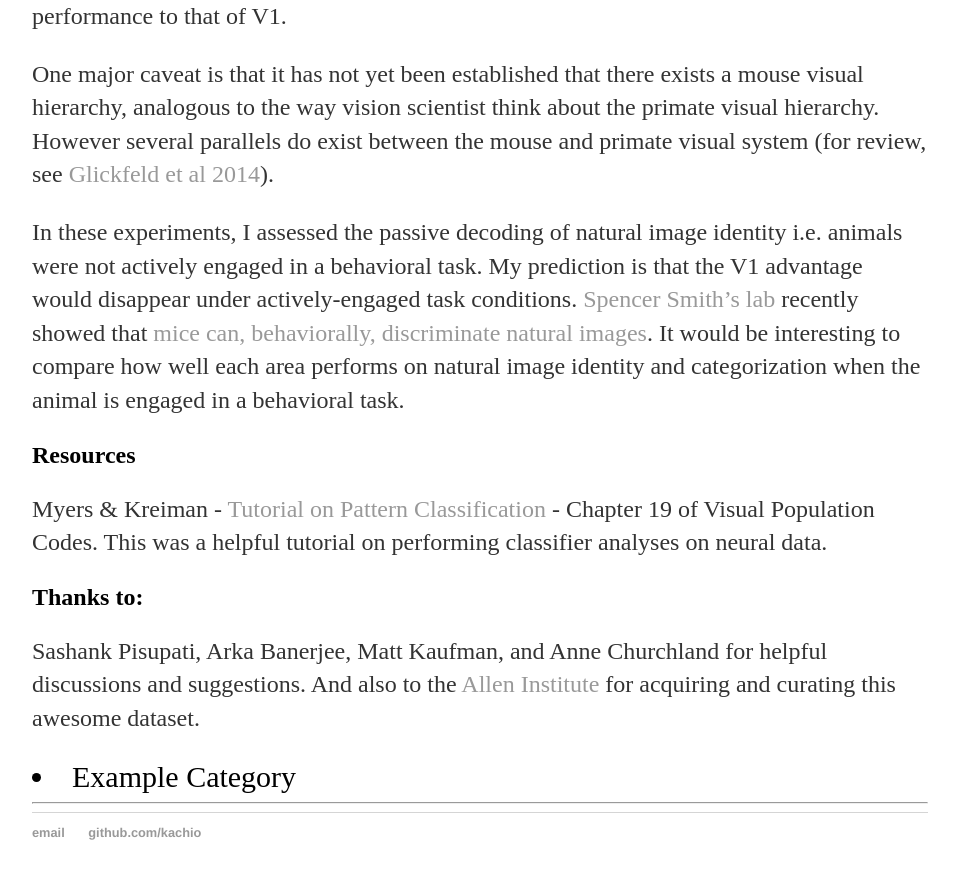
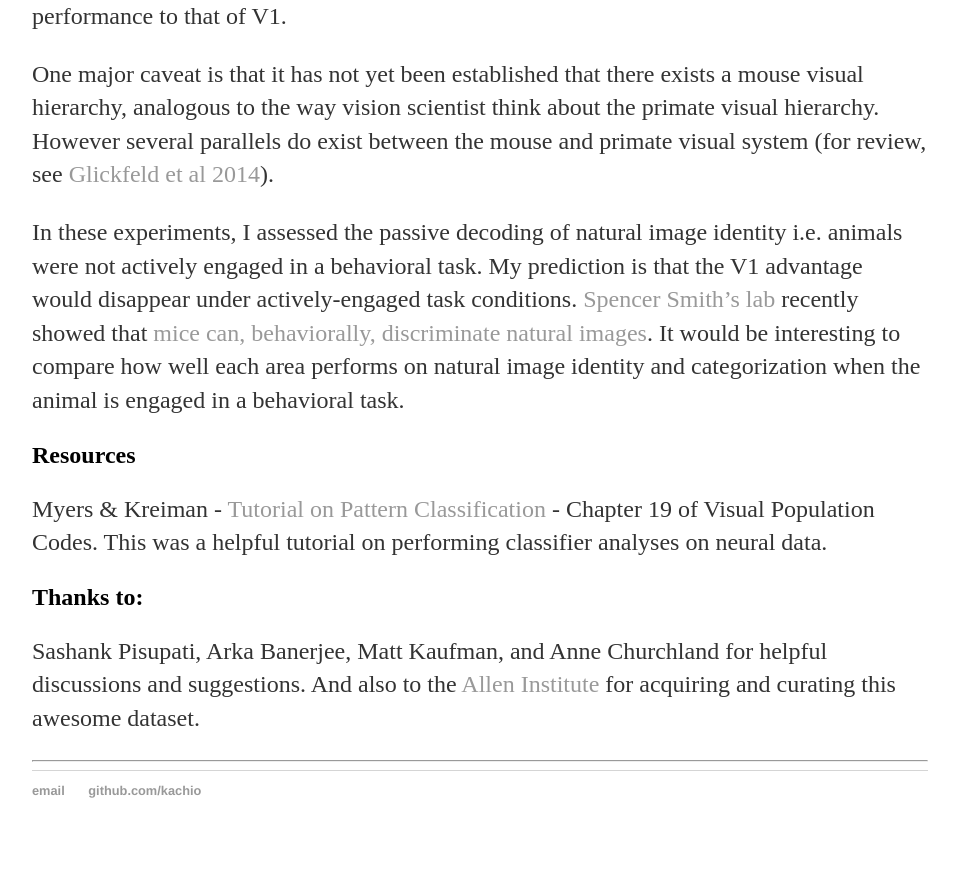
Before and after one commit to kachiO/kachio.github.io, a Jekyll site: the page built from _posts/2016-12-10-Decoding-Identity-of-Natural-Images.markdown, in a window 1280 px wide and 900 px high, scrolled down 7098 px. Shown: the top 879 px of the window, without its empty margins (160-1116 px from the left). Built offline with Jekyll 4.4.1, drawn with Linux system fonts in a browser that asks for light colours; after the commit the page ends 7956 px from its top, so only the background shows below that.

Commit message:
Update 2016-12-10-Decoding-Identity-of-Natural-Images.markdown

```diff
--- a/_posts/2016-12-10-Decoding-Identity-of-Natural-Images.markdown
+++ b/_posts/2016-12-10-Decoding-Identity-of-Natural-Images.markdown
@@ -98,6 +98,3 @@ Myers & Kreiman - [Tutorial on Pattern Classification](http://klab.tch.harvard.e
 
 <h2>Thanks to:</h2>
 Sashank Pisupati, Arka Banerjee, Matt Kaufman, and Anne Churchland for helpful discussions and suggestions. And also to the [Allen Institute](alleninstitute.org) for acquiring and curating this awesome dataset.
-
-
-   <li style="font-size:30px">Example Category</li>
```
